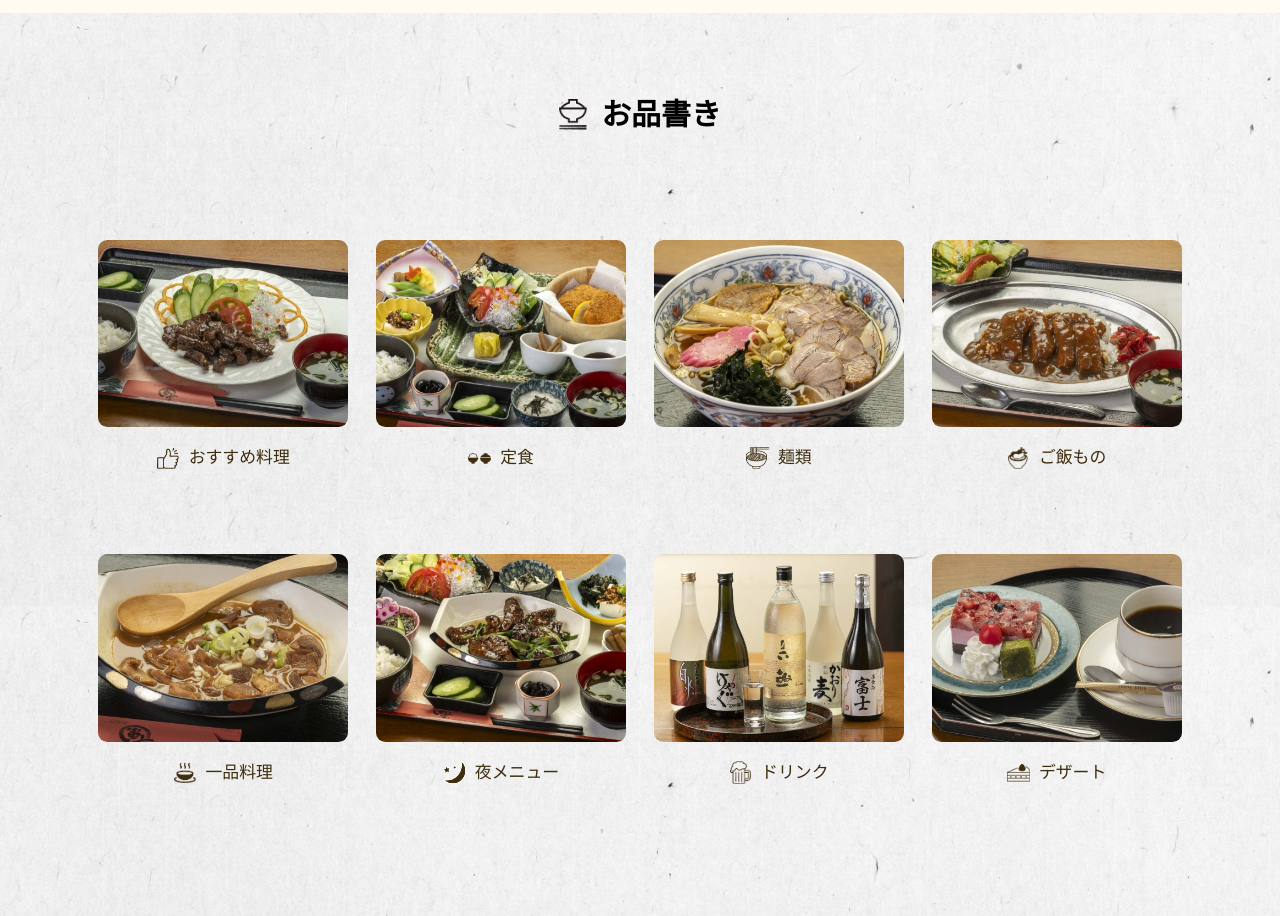
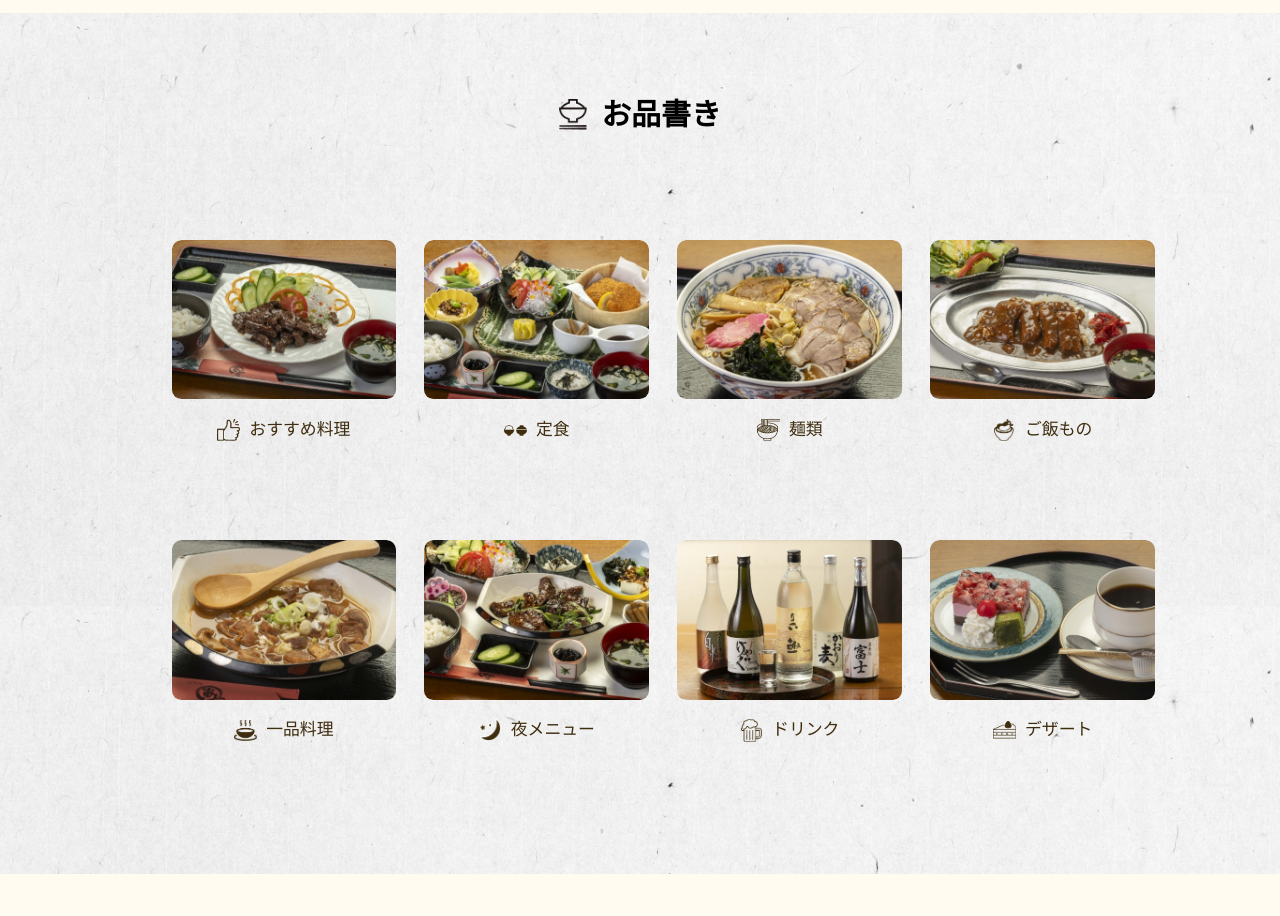
Before and after one commit to kato-t-web/fuji202510, a PHP site: page / in a window 1280 px wide. Shown: the part 3028-3944 px from the top of the page. After the commit the page ends 3902 px from the top, so only its background shows below. Run offline with PHP 8.4, Linux system fonts and the light colour scheme.

Commit message:
Update menu styles in style.css for improved layout and image dimensions
- Set width and margin for .c-menu-grid to enhance grid layout.
- Adjusted row-gap for better spacing between menu items.
- Changed dimensions of .c-menu-item__image for a more consistent appearance.

```diff
--- a/style.css
+++ b/style.css
@@ -883,9 +883,12 @@ img {
 }
 
 .c-menu-grid {
+    width: 100rem;
+    margin: 0 auto;
     display: grid;
     grid-template-columns: repeat(4, 1fr);
     gap: 3rem;
+    row-gap: 4.5rem;
 }
 
 .c-menu-item {
@@ -901,8 +904,8 @@ img {
 }
 
 .c-menu-item__image {
-    width: 100%;
-    height: 20rem;
+    width: 24rem;
+    height: 17rem;
     overflow: hidden;
     margin-bottom: 2rem;
     border-radius: 1rem;
```
